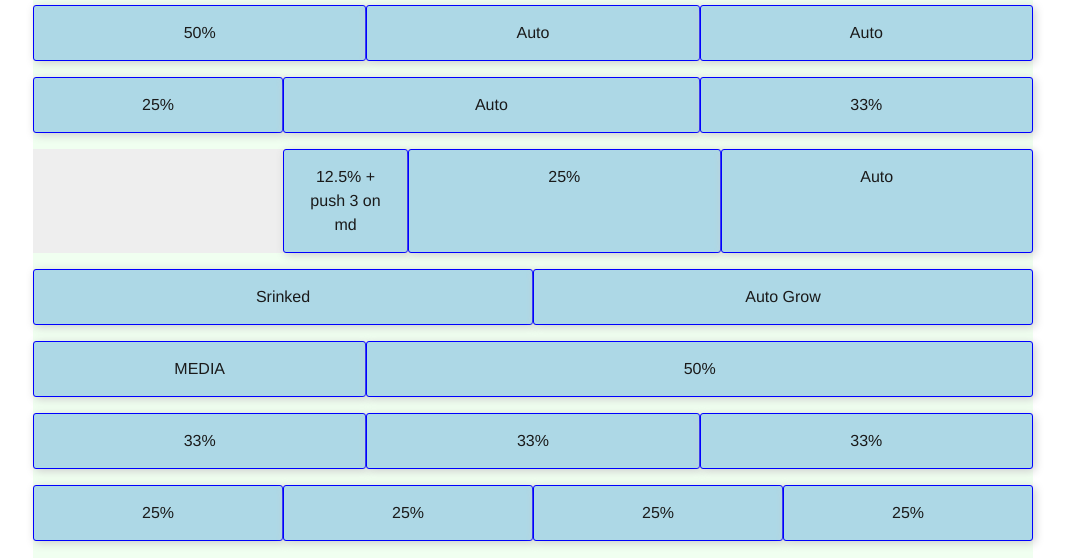
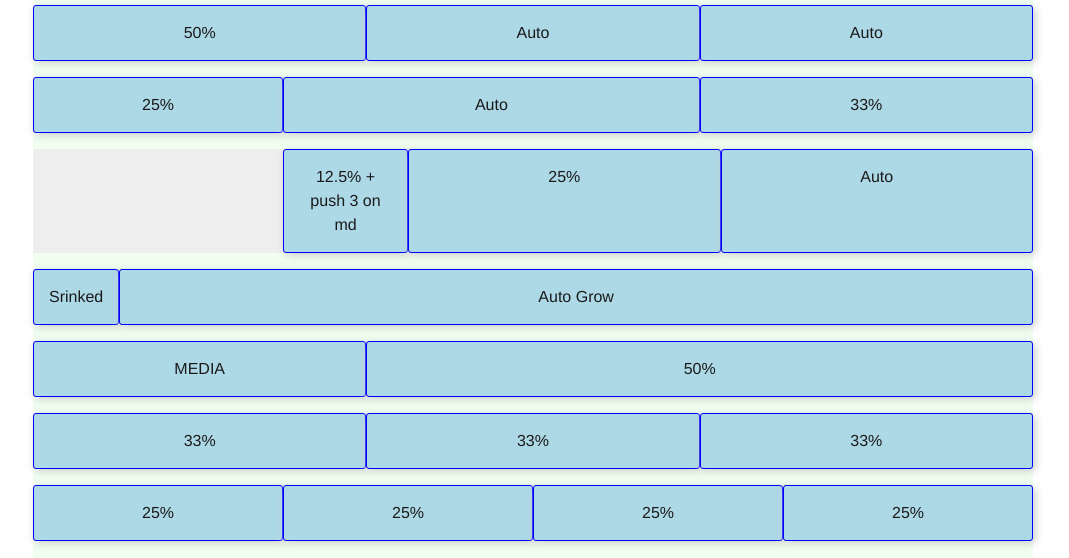
Before and after one commit to travispamaral/flexbox-grid, a website: page index.html in a window 1280 px wide. Shown: the part 539-1097 px from the top of the page, without its empty margins (107-1176 px from the left). Drawn offline with Linux system fonts and the light colour scheme.

Commit message:
fix shrinked html class

```diff
--- a/index.html
+++ b/index.html
@@ -57,7 +57,7 @@
 			<div class="col">Auto</div>
 		</div>
 		<div class="row">
-			<div class="col col--shrink">Srinked</div>
+			<div class="col col-shrink">Srinked</div>
 			<div class="col">Auto Grow</div>
 		</div>
 		<div class="row">
```
